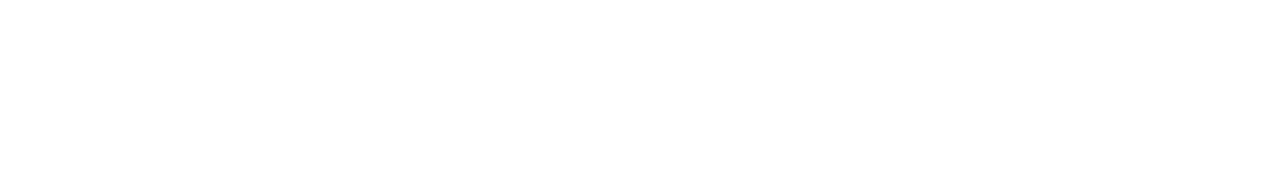
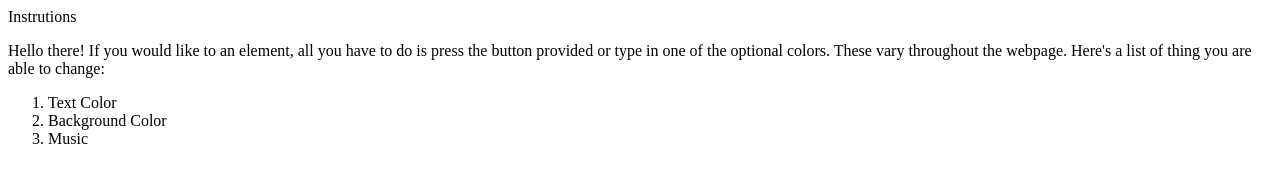
Before and after one commit to Royboy535/Final-Project, a plain HTML site: page index.html in a window 1280 px wide. Drawn offline with Linux system fonts and the light colour scheme.

Commit message:
Added more text

```diff
--- a/index.html
+++ b/index.html
@@ -7,6 +7,16 @@
 </head>
     <link rel="stylesheet" type="text/css" href="style.css">
 <body>
+    <h>Instrutions</h>
+<p>Hello there! If you would like to an element, all you have to do is press the button provided or type in one of the optional colors. These vary throughout the webpage. Here's a list of thing you are able to change:
+    <ol>
+    <li>Text Color</li>
+    <li>Background Color</li>
+    <li>Music</li>
+
+
+    </ol>
+        </p>
 
 </body>
     <script src="script.js"></script>
```
